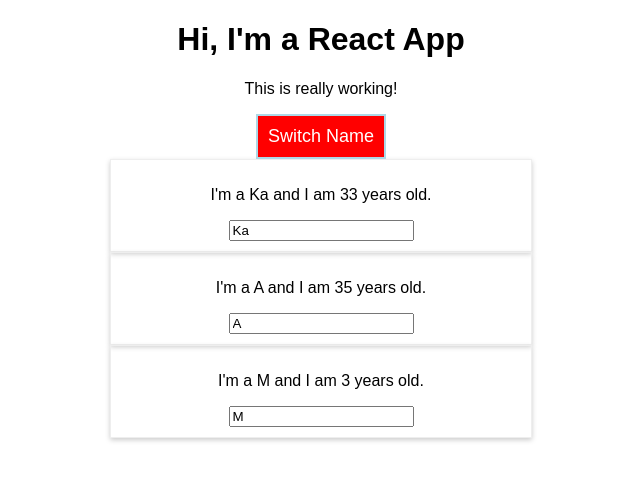
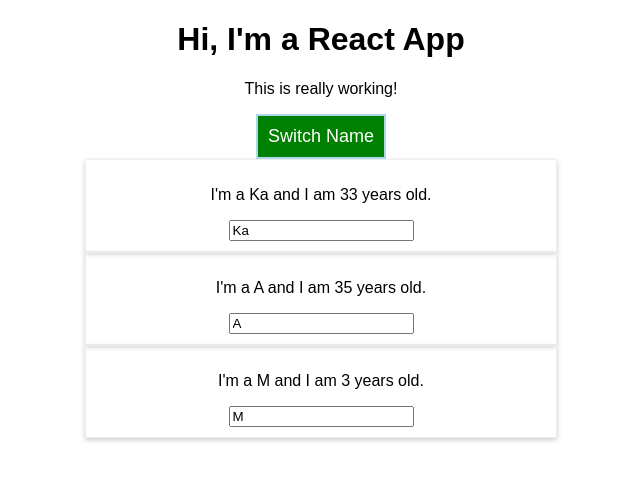
Before and after one commit to kato86/react-complete-guide, a React (Create React App) app: page / in a window 1280 px wide. Both pictures are taken after a click on the button "Switch Name". Shown: the top 480 px of the page, without its empty margins (319-959 px from the left). Built offline with nearby package versions, Linux system fonts and the light colour scheme.

Commit message:
Styled with styled-component

```diff
--- a/src/App.js
+++ b/src/App.js
@@ -1,6 +1,21 @@
 import React, { Component } from "react";
+import styled from 'styled-components';
 import "./App.css";
 import Person from "./Person/Person";
+
+const StyledButton = styled.button`
+  background-color: green;
+  color: white;
+  font-size: 18px;
+  border: 2px solid lightblue;
+  padding: 10px;
+  cursor: pointer;
+
+  &:hover {
+    background-color: lightgreen;
+    color: black;
+  }
+`;
 
 class App extends Component {
   state = {
@@ -40,15 +55,6 @@
   };
 
   render() {
-    const style = {
-      backgroundColor: "green",
-      color: "white",
-      fontSize: "18px",
-      border: "2px solid lightblue",
-      padding: "10px",
-      cursor: "pointer",
-    };
-
     let persons = null;
 
     if (this.state.showPersons) {
@@ -67,7 +73,6 @@
           })}
         </div>
       );
-      style.backgroundColor = "red";
     }
 
     let classes = [];
@@ -82,9 +87,9 @@
       <div className="App">
         <h1>Hi, I'm a React App</h1>
         <p className={classes.join(" ")}>This is really working!</p>
-        <button style={style} onClick={this.togglePersonsHandler}>
+        <StyledButton onClick={this.togglePersonsHandler}>
           Switch Name
-        </button>
+        </StyledButton>
         {persons}
       </div>
     );
--- a/src/Person/Person.js
+++ b/src/Person/Person.js
@@ -1,15 +1,30 @@
 import React from "react";
-import "./Person.css";
+import styled from 'styled-components';
+// import "./Person.css";
+
+const StyledDiv = styled.div`
+  border: 1px solid #eee;
+  box-shadow: 0 2px 5px #ccc;
+  padding: 10px;
+  width: 400px;
+  text-align: center;
+  margin: auto;
+  display: block;
+
+  @media (min-width: 500px) {
+    width: 450px;
+  }
+`
 
 const person = props => {
   return (
-    <div className="Person">
+    <StyledDiv>
       <p onClick={props.click}>
         I'm a {props.name} and I am {props.age} years old.
       </p>
       <p>{props.children}</p>
       <input type="text" onChange={props.changed} value={props.name} />
-    </div>
+    </StyledDiv>
   );
 };
 
```
